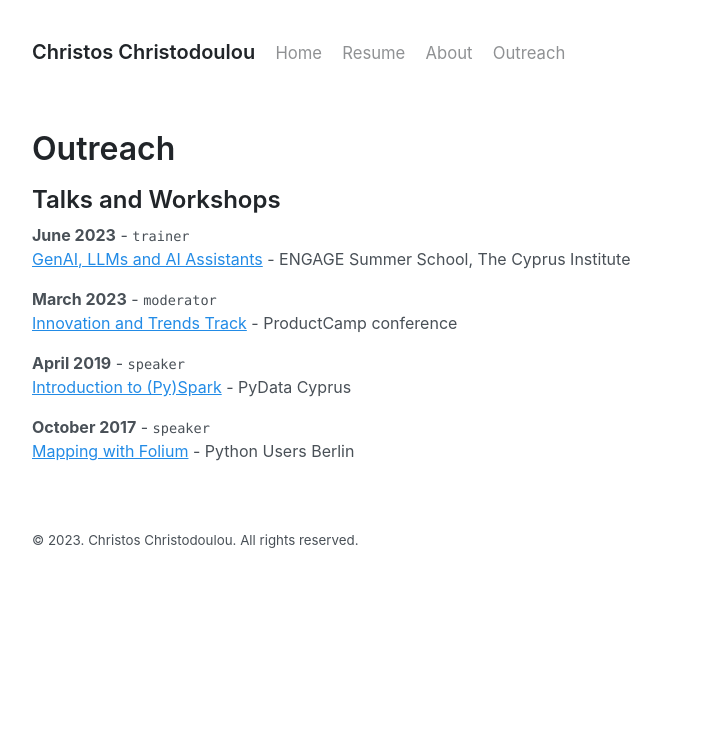
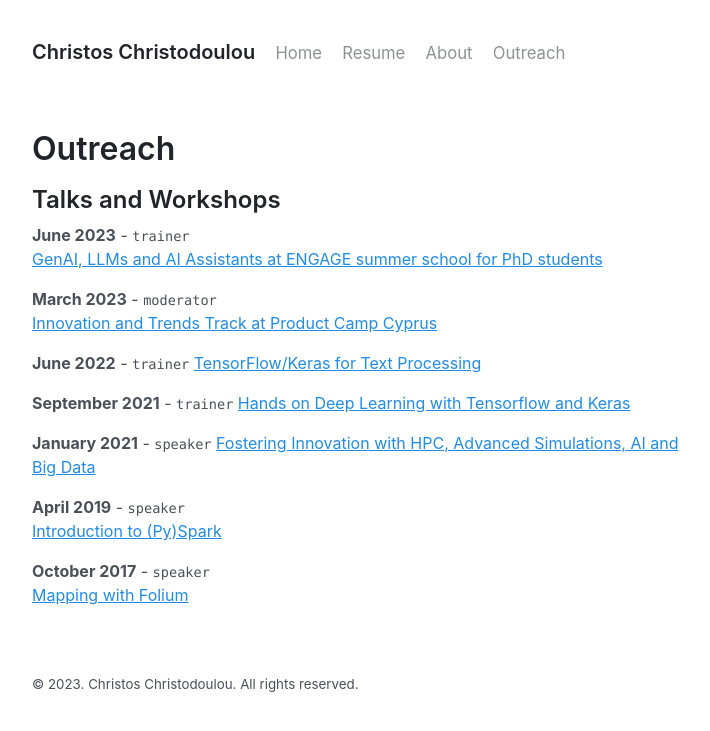
Before and after one commit to chr7stos/chr7stos.github.io, a Jekyll site: the page built from _pages/outreach.md, in a window 1280 px wide. Shown: the top 731 px of the page, without its empty margins (272-982 px from the left). Built offline with Jekyll 4.4.1, drawn with Linux system fonts in a browser that asks for light colours.

Commit message:
Update outreach.md

```diff
--- a/_pages/outreach.md
+++ b/_pages/outreach.md
@@ -8,15 +8,25 @@ permalink: /outreach
 ## Talks and Workshops
 
 __June 2023__ - `trainer`
-[GenAI, LLMs and AI Assistants]() - ENGAGE Summer School, The Cyprus Institute
+[GenAI, LLMs and AI Assistants at ENGAGE summer school for PhD students]()
 
 __March 2023__ - `moderator`
-[Innovation and Trends Track]() - ProductCamp conference
+[Innovation and Trends Track at Product Camp Cyprus](https://cyprus.productcamp.eu/)
+
+
+__June 2022__ - `trainer`
+[TensorFlow/Keras for Text Processing](https://www.youtube.com/watch?v=OmIoiY1tJ2E)
+
+__September 2021__ - `trainer`
+[Hands on Deep Learning with Tensorflow and Keras](https://www.youtube.com/watch?v=cjZB3iaQt3I&t=3432s)
+
+__January 2021__ - `speaker`
+[Fostering Innovation with HPC, Advanced Simulations, AI and Big Data](https://www.youtube.com/watch?v=0pNaPO_riFk&t=731s)
 
 
 __April 2019__ -  `speaker`
-[Introduction to (Py)Spark](https://www.meetup.com/fr-FR/PyData-Cyprus/events/259617209/) - PyData Cyprus
+[Introduction to (Py)Spark](https://www.meetup.com/fr-FR/PyData-Cyprus/events/259617209/)
 
 
 __October 2017__ - `speaker`
-[Mapping with Folium](https://www.meetup.com/Python-Users-Berlin-PUB/events/xmdjfmywpbmb/) - Python Users Berlin
+[Mapping with Folium](https://www.meetup.com/Python-Users-Berlin-PUB/events/xmdjfmywpbmb/)
```
